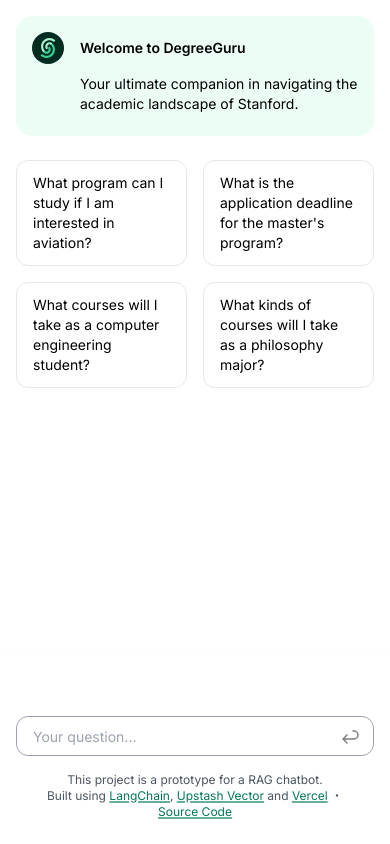
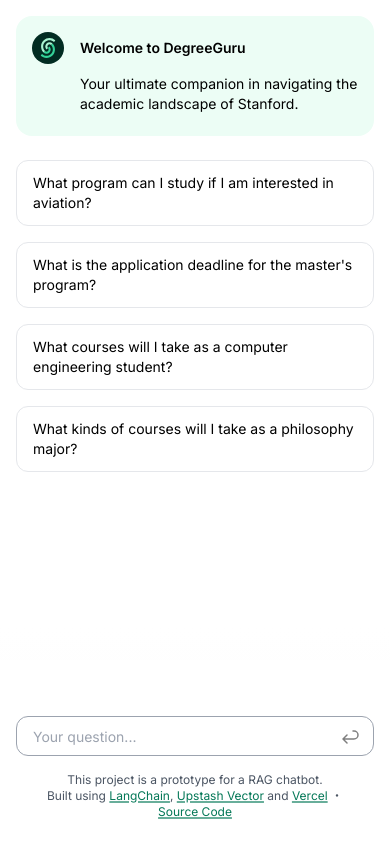
Before and after one commit to Rubye1998/Python_AI_RAG, a Next.js app: page / in a window 390 px wide. Built offline with nearby package versions, Linux system fonts and the light colour scheme.

Commit message:
fix: mobile

```diff
--- a/src/app/page.tsx
+++ b/src/app/page.tsx
@@ -62,7 +62,7 @@ Your ultimate companion in navigating the academic landscape of Stanford.`,
 
         {/* initial question */}
         {messages.length === 1 && (
-          <div className="mt-6 grid grid-cols-2 gap-4">
+          <div className="mt-6 grid md:grid-cols-2 gap-4">
             {INITIAL_QUESTIONS.map((message) => {
               return (
                 <button
```
